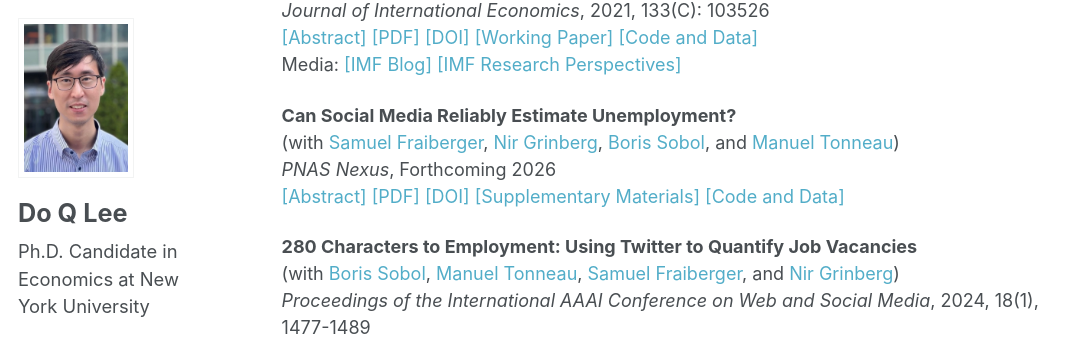
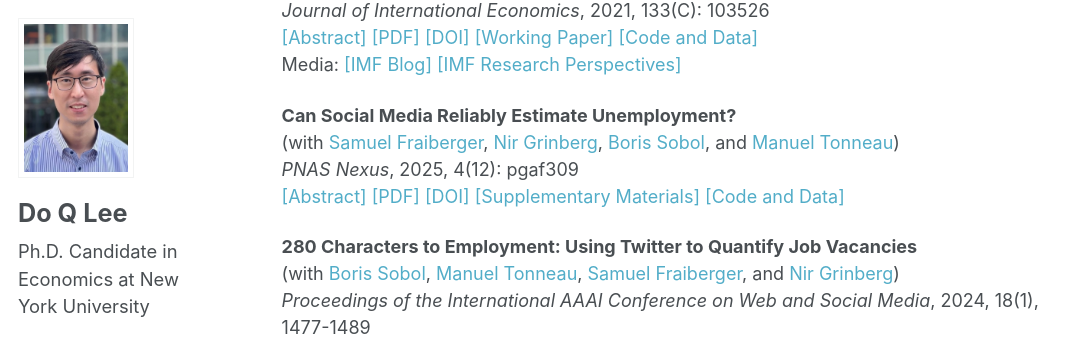
Before and after one commit to doqlee/doqlee.github.io, a Jekyll site: the page built from _pages/main.md, in a window 1280 px wide and 900 px high, scrolled down 2314 px. Shown: the part 101-445 px from the top of the window, without its empty margins (0-1082 px from the left). Built offline with Jekyll 4.4.1, drawn with Linux system fonts in a browser that asks for light colours; some web fonts are replaced.

Commit message:
Update main.md

```diff
--- a/_pages/main.md
+++ b/_pages/main.md
@@ -188,7 +188,7 @@ We investigate the relationship between media sentiment and international equity
 
 **Can Social Media Reliably Estimate Unemployment?** \
 (with [Samuel Fraiberger](https://www.samuelfraiberger.com/), [Nir Grinberg](https://cris.bgu.ac.il/en/persons/nir-grinberg), [Boris Sobol](https://scholar.google.com/citations?user=LyWADs0AAAAJ&hl=en), and [Manuel Tonneau](https://manueltonneau.com/)) \
-*PNAS Nexus*, Forthcoming 2026 \
+*PNAS Nexus*, 2025, 4(12): pgaf309 \
 <a href="#/" onclick="visib('FGLST2025')">[Abstract]</a> [[PDF]](../files/pgaf309.pdf) [[DOI]](https://doi.org/10.1093/pnasnexus/pgaf309) [[Supplementary Materials]](../files/sm.pdf) [[Code and Data]](https://github.com/doqlee/twitter_unemployment)
 <div id="FGLST2025" style="display: none; text-align: justify; line-height: 1.2" >
 Digital trace data holds tremendous potential for measuring policy-relevant outcomes in real-time, yet its reliability is often questioned. Here, we propose a principled yet simple approach: capturing individual disclosures of unemployment using a fine-tuned artificial intelligence (AI) model and post-stratification adjustment using inferred user demographics. We show that our methodology consistently outperforms the industry's forecasting average, and can improve the predictions of U.S. unemployment insurance claims, up to two weeks in advance, at the national, state, and city levels at both turbulent and stable times. The results demonstrate the potential of combining AI models with statistical modeling to complement traditional survey methodology, and contribute to better-informed policymaking, especially at turbulent times.
```
